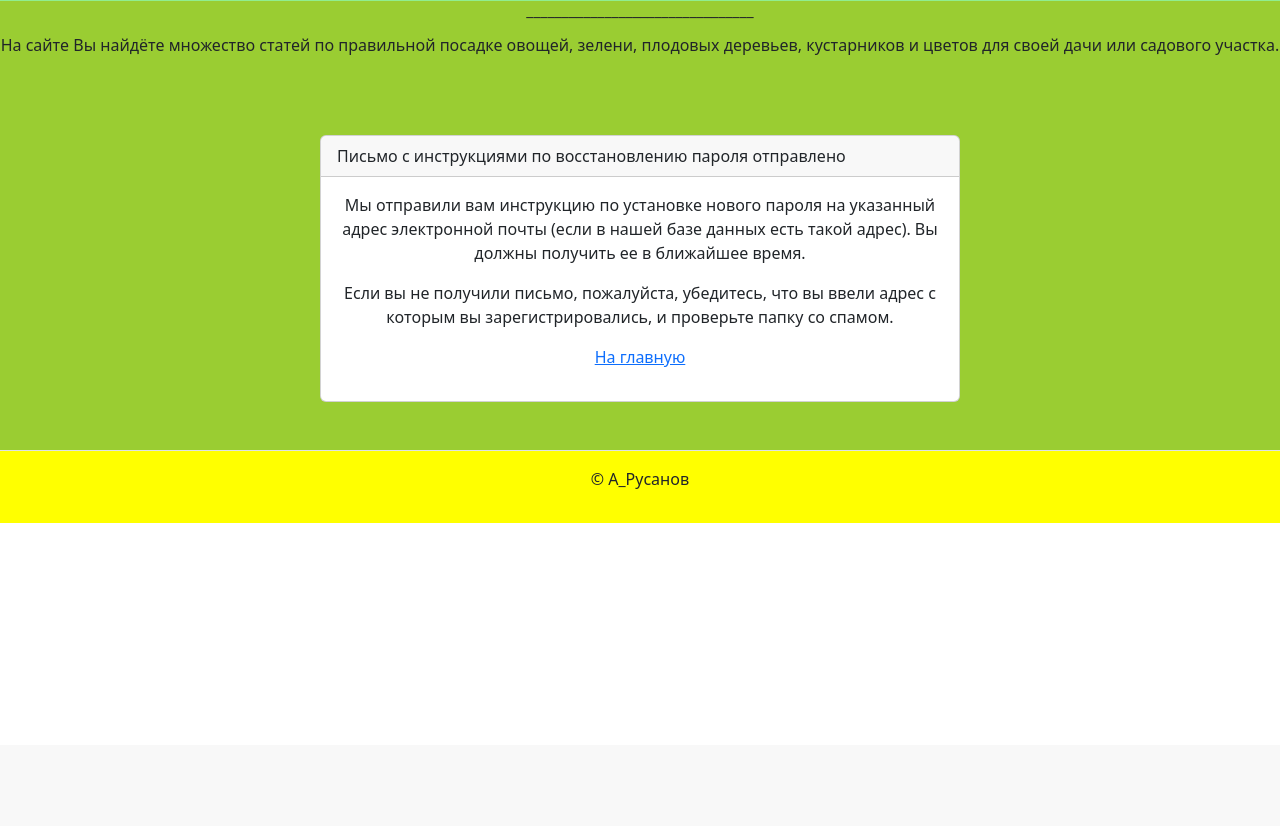
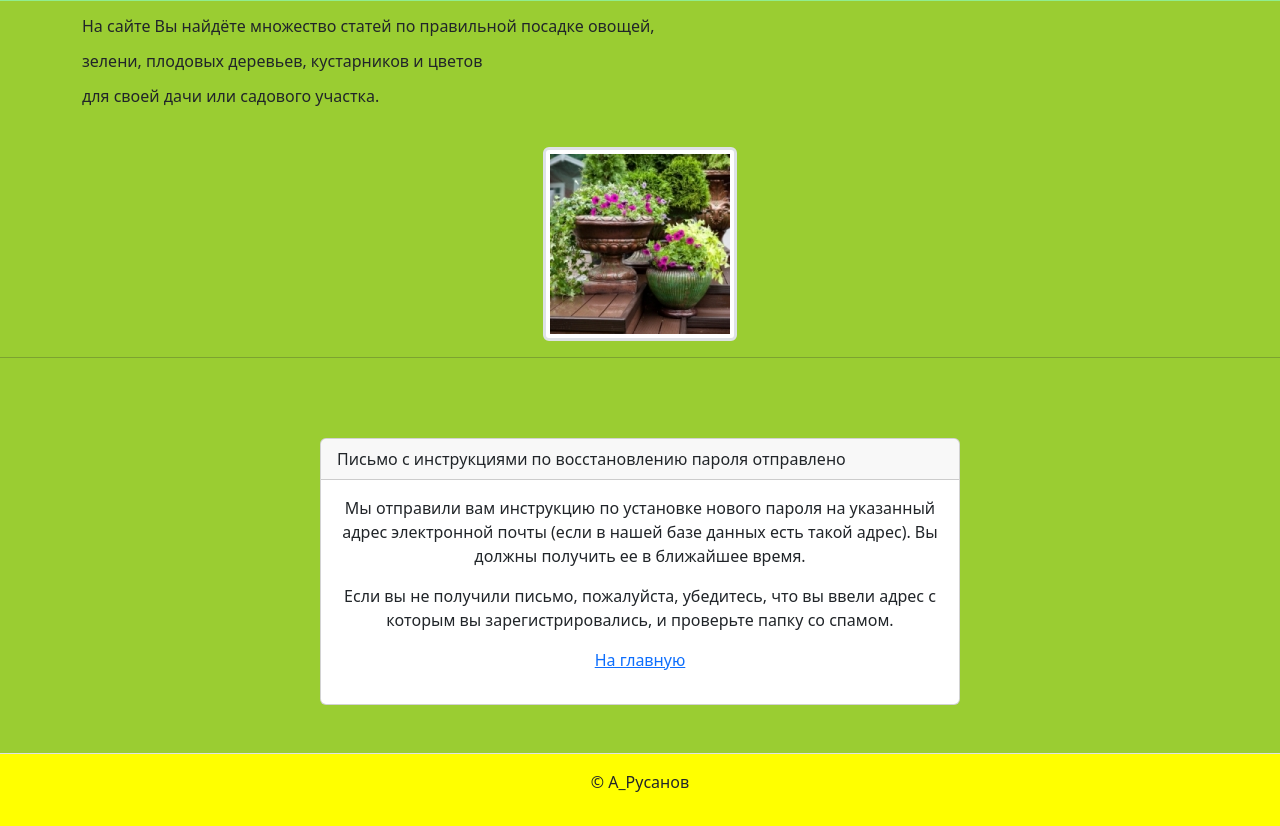
Before and after one commit to shurikman82/GardensPost, a Django app: a page that uses site_project/templates/base.html in a window 1280 px wide. Shown: the part 55-881 px from the top of the page. Before the commit the page ends 578 px from the top, so only its background shows below. Run offline with Django 3.2, Linux system fonts and the light colour scheme; some libraries are stand-ins or nearby versions.

Commit message:
add_base.html

```diff
--- a/site_project/templates/base.html
+++ b/site_project/templates/base.html
@@ -17,11 +17,15 @@
   <body>
     {% include "includes/header.html" %}
     <main style="background-color: yellowgreen">
-      <h6 class="mb-3 text-center">
-        <p>________________________________</p>
-        На сайте Вы найдёте множество статей по правильной посадке овощей, зелени, плодовых деревьев, кустарников и цветов
-        для своей дачи или садового участка.
+      <h6 class="container py-3 text-left">
+        <p>На сайте Вы найдёте множество статей по правильной посадке овощей,</p>
+        <p> зелени, плодовых деревьев, кустарников и цветов</p>
+        <p>для своей дачи или садового участка.</p>
       </h6>
+      <div>
+        <img class="border-3 rounded img-fluid img-thumbnail mb-2 mx-auto d-block" src="{% static 'img/flowers.jpg' %}">
+      </div>
+      <hr>
       <div class="container py-5">
         <p>
         {% block content %}{% endblock %}
--- a/site_project/templates/registration/password_change_done.html
+++ b/site_project/templates/registration/password_change_done.html
@@ -6,7 +6,7 @@
         Пароль успешно изменён!
       </div>
       <div class="card-body">
-        <p><a href="{% url 'blog:index' %}">На главную</a></p>
+        <p><a href="{% url 'posts:index' %}">На главную</a></p>
       </div>
     </div>
   </div>
--- a/site_project/templates/registration/password_reset_done.html
+++ b/site_project/templates/registration/password_reset_done.html
@@ -16,7 +16,7 @@
           убедитесь, что вы ввели адрес с которым вы зарегистрировались,
           и проверьте папку со спамом.
         </p>
-        <p class="text-center"><a href="{% url 'blog:index' %}">На главную</a></p>
+        <p class="text-center"><a href="{% url 'posts:index' %}">На главную</a></p>
       </div>
     </div>
   </div>
```
